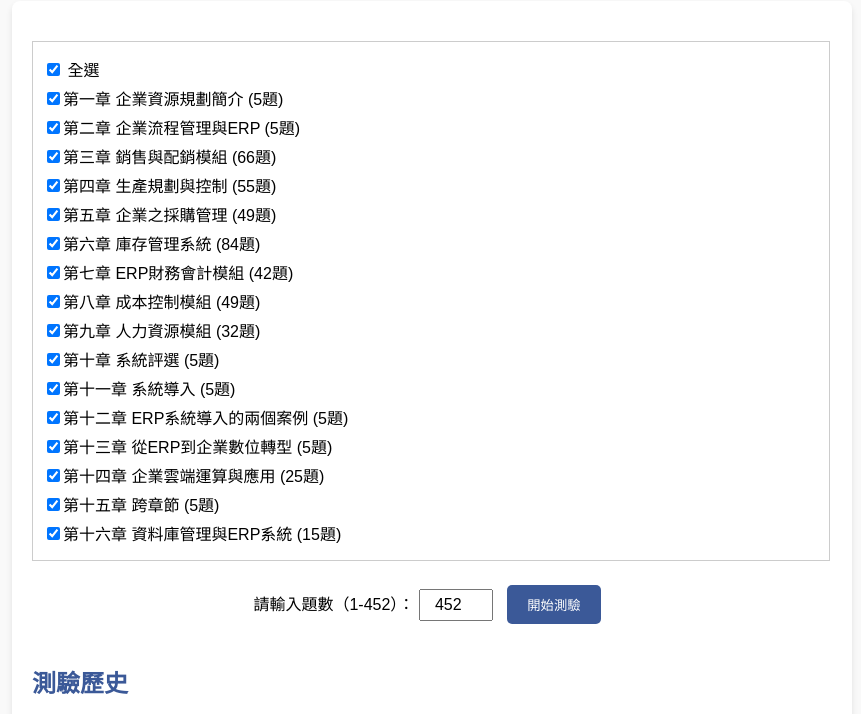
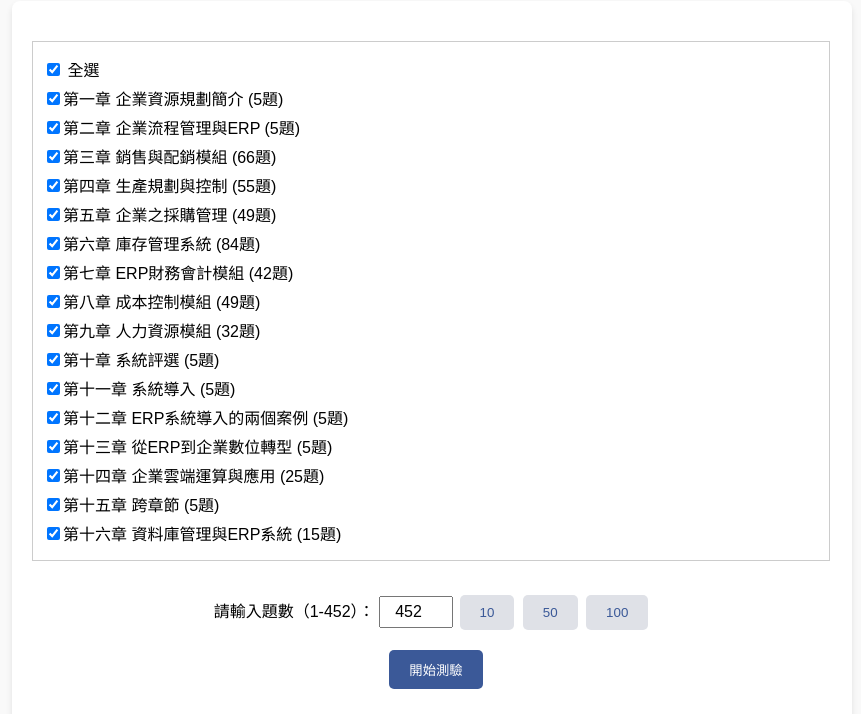
Before and after one commit to Damian-Hsu/ERP_QuestionBank, a plain HTML site: page index.html in a window 1280 px wide. Shown: the part 86-800 px from the top of the page, without its empty margins (208-1069 px from the left). Drawn offline with Linux system fonts and the light colour scheme.

Commit message:
更新qc_bt

```diff
--- a/index.html
+++ b/index.html
@@ -75,7 +75,16 @@
             border: none;
             border-radius: 5px;
             cursor: pointer;
-            margin: 0 10px;
+            margin: 10px 2px;
+        }
+        .button_qc {
+            padding: 10px 20px;
+            background-color: #dfe1e7;
+            color: #3b5998;
+            border: none;
+            border-radius: 5px;
+            cursor: pointer;
+            margin: 10px 2px;
         }
 
         .button:hover {
@@ -158,6 +167,10 @@
     <div class="input-group">
         <label for="questionCount" id="questionCountLabel">請輸入題數（1-452）：</label>
         <input type="number" id="questionCount" min="1" max="452" value="50">
+        <button class="button_qc" id="qc_10">10</button>
+        <button class="button_qc" id="qc_50">50</button>
+        <button class="button_qc" id="qc_100">100</button>
+        <br>
         <button class="button" id="startBtn">開始測驗</button>
     </div>
 
@@ -314,8 +327,15 @@
         }
         progress.style.width = `${(answeredCount / selectedQuestions.length) * 100}%`;
     }
-
-
+    document.getElementById("qc_10").addEventListener("click", () => {
+        questionCountInput.value = 10;
+    });
+    document.getElementById("qc_50").addEventListener("click", () => {
+        questionCountInput.value = 50;
+    });
+    document.getElementById("qc_100").addEventListener("click", () => {
+        questionCountInput.value = 100;
+    });
     document.getElementById("startBtn").addEventListener("click", () => {
         const numQuestions = parseInt(questionCountInput.value);
 
```
